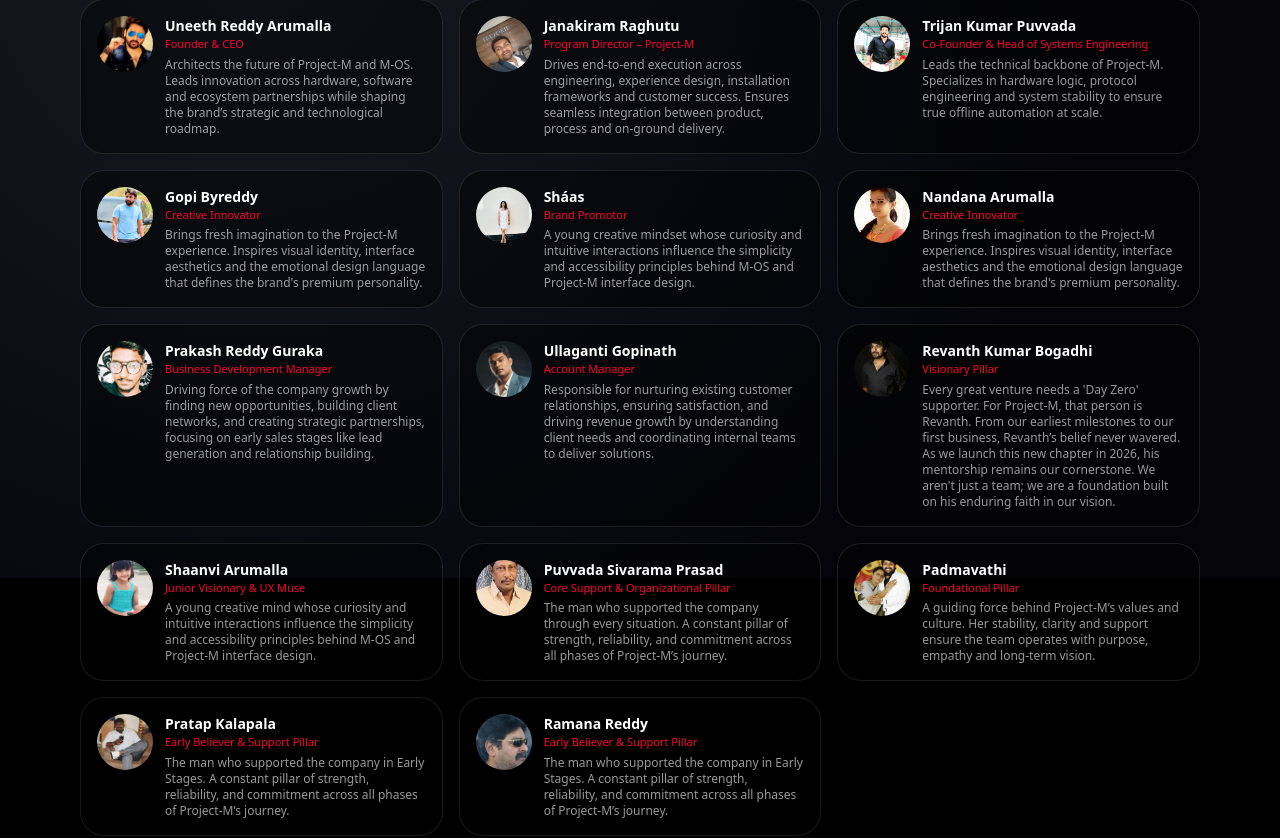
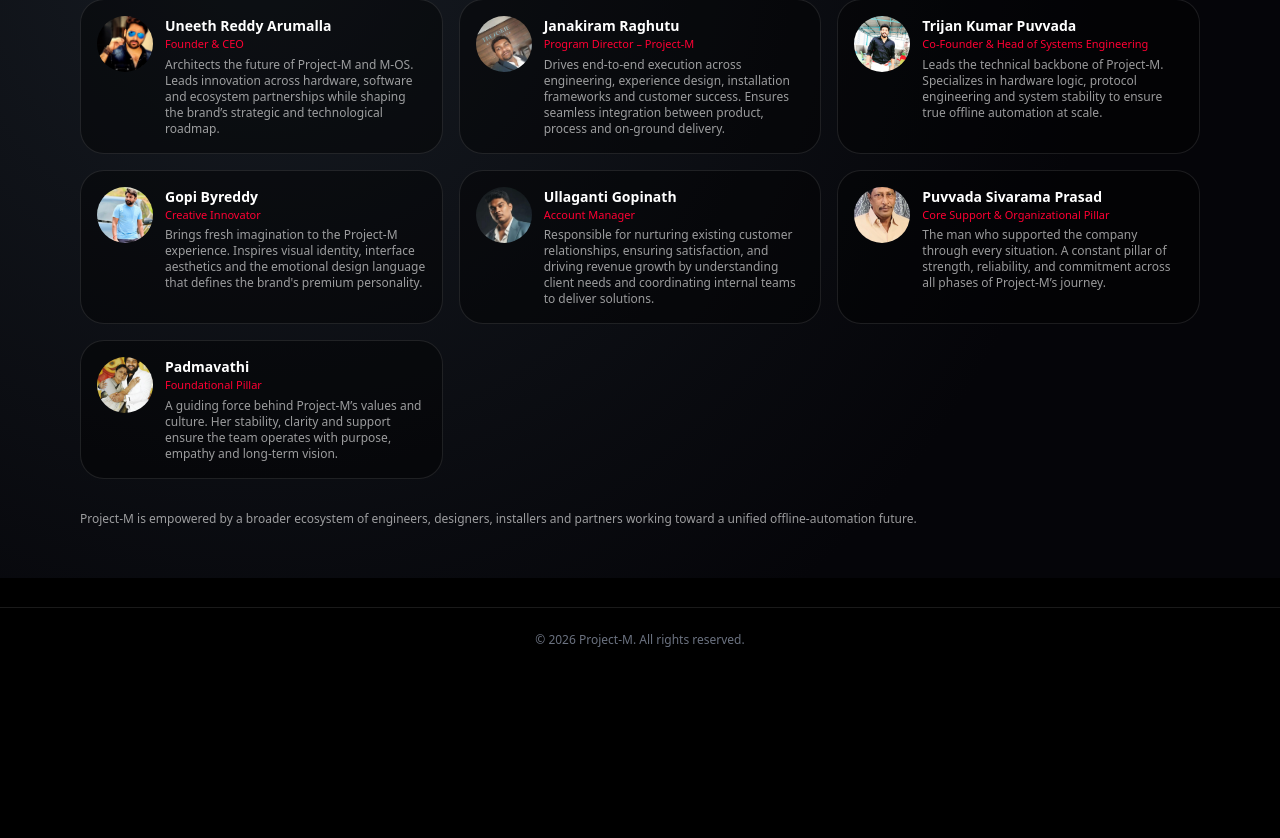
Before and after one commit to raghutujanakiram-jpg/project-m-mos-demo, a React (Vite) app: page /team in a window 1280 px wide. Shown: the part 222-1060 px from the top of the page. After the commit the page ends 894 px from the top, so only its background shows below. Built offline with nearby package versions, Linux system fonts and the light colour scheme.

Commit message:
Remove team members from Team.jsx
Removed multiple team member entries from the Team component.

```diff
--- a/src/marketing/Team.jsx
+++ b/src/marketing/Team.jsx
@@ -31,44 +31,10 @@
     },
 
     {
-      name: "Sháas",
-      role: "Brand Promotor",
-      bio: "A young creative mindset whose curiosity and intuitive interactions influence the simplicity and accessibility principles behind M-OS and Project-M interface design.",
-      avatar: "/images/team/Shahanaj.jpg",
-    },
-
-    {
-      name: "Nandana Arumalla",
-      role: "Creative Innovator",
-      bio: "Brings fresh imagination to the Project-M experience. Inspires visual identity, interface aesthetics and the emotional design language that defines the brand's premium personality.",
-      avatar: "/images/team/Nandana.jpg",
-    },
-  {
-      name: "Prakash Reddy Guraka",
-      role: "Business Development Manager",
-      bio: "Driving force of the company growth by finding new opportunities, building client networks, and creating strategic partnerships, focusing on early sales stages like lead generation and relationship building.",
-      avatar: "/images/team/Prakash.jpg",
-    },
-
-    {
       name: "Ullaganti Gopinath",
       role: "Account Manager",
       bio: "Responsible for nurturing existing customer relationships, ensuring satisfaction, and driving revenue growth by understanding client needs and coordinating internal teams to deliver solutions.",
       avatar: "/images/team/Gopi.jpg",
-    },
-
-    {
-      name: "Revanth Kumar Bogadhi",
-      role: "Visionary Pillar",
-      bio: "Every great venture needs a 'Day Zero' supporter. For Project-M, that person is Revanth. From our earliest milestones to our first business, Revanth’s belief never wavered. As we launch this new chapter in 2026, his mentorship remains our cornerstone. We aren't just a team; we are a foundation built on his enduring faith in our vision.",
-      avatar: "/images/team/Revanth.jpg",
-    },
-
-    {
-      name: "Shaanvi Arumalla",
-      role: "Junior Visionary & UX Muse",
-      bio: "A young creative mind whose curiosity and intuitive interactions influence the simplicity and accessibility principles behind M-OS and Project-M interface design.",
-      avatar: "/images/team/Shaanvi.jpg",
     },
 
  {
@@ -85,19 +51,6 @@
       avatar: "/images/team/Padmavathi.jpg",
     },
 
-    {
-      name: "Pratap Kalapala",
-      role: "Early Believer & Support Pillar",
-      bio: "The man who supported the company in Early Stages. A constant pillar of strength, reliability, and commitment across all phases of Project-M’s journey.",
-      avatar: "/images/team/Pratap.jpg",
-    },
-
-    {
-      name: "Ramana Reddy",
-      role: "Early Believer & Support Pillar",
-      bio: "The man who supported the company in Early Stages. A constant pillar of strength, reliability, and commitment across all phases of Project-M’s journey.",
-      avatar: "/images/team/Ramana.jpg",
-    },
   ];
 
   return (
```
